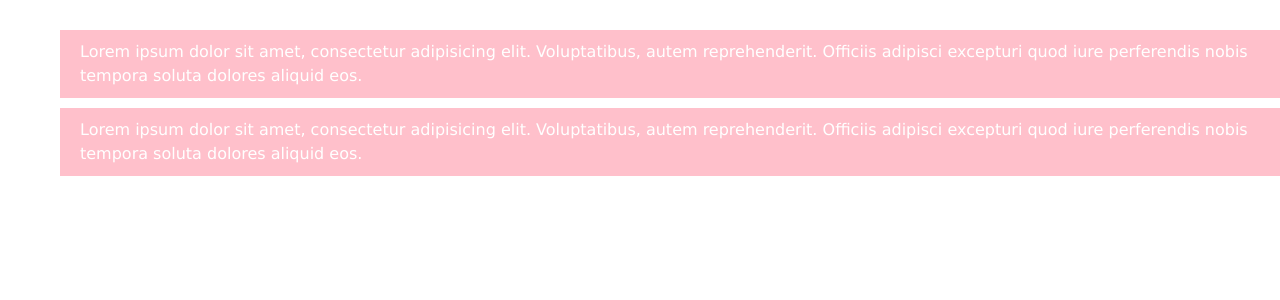
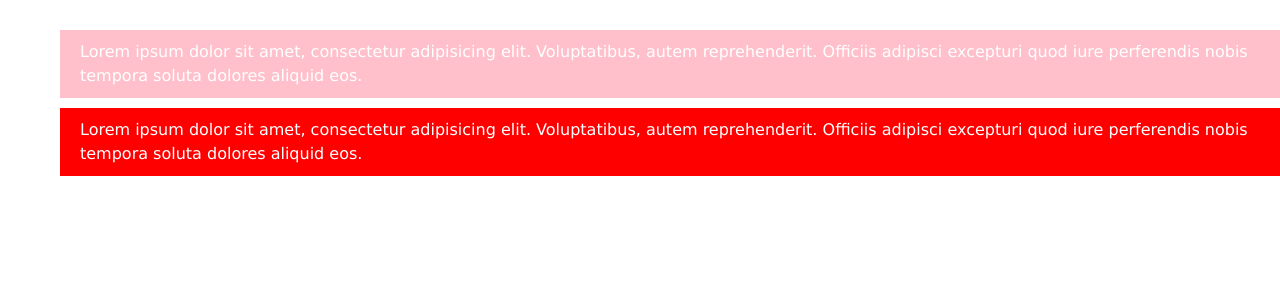
Before and after one commit to ShiyamS/Angular-eShopping, an Angular app: page / in a window 1280 px wide. Shown: the top 300 px of the page. Built offline with nearby package versions, Linux system fonts and the light colour scheme.

Commit message:
clone on NgClass -> appStyle

```diff
--- a/src/app/app.component.html
+++ b/src/app/app.component.html
@@ -66,7 +66,7 @@
 
     <!-- Custom Ng Style  -->
 
-    <p class="container" [ngStyle]="{backgroundColor:'pink',color: 'white'}">Lorem
+    <p class="container" [appStyle]="{backgroundColor: active ? 'green':'red',color: 'white'}">Lorem
       ipsum dolor sit amet,
       consectetur
       adipisicing elit. Voluptatibus,
--- a/src/app/app.component.ts
+++ b/src/app/app.component.ts
@@ -48,5 +48,8 @@ export class AppComponent implements OnInit {
 
   mostLikes = this.mostLikedCard();
 
+  // Based on condition we are setting the background color
+  active: boolean = false
+
 
 }
--- a/src/app/app.module.ts
+++ b/src/app/app.module.ts
@@ -20,10 +20,11 @@ import { HoverDirective } from './customDirectives/hover.directive';
 import { BetterHighlighterDirective } from './customDirectives/better-highlighter.directive';
 import { ClassDirective } from './customDirectives/class.directive';
 import { Highlighter2Directive } from './customDirectives/highlighter2.directive';
+import { StyleDirective } from './customDirectives/style.directive';
 
 @NgModule({
   declarations: [
-    AppComponent, ContainerComponent, NavComponent, HeaderComponent, NotificationComponent, SearchComponent, ProductsComponent, FilterComponent, DemoComponent, CustomerComponent, NgContentComponent, ContentChilcComponent, SetBackgroundDirective, HighlighterDirective, HoverDirective, BetterHighlighterDirective, ClassDirective, Highlighter2Directive
+    AppComponent, ContainerComponent, NavComponent, HeaderComponent, NotificationComponent, SearchComponent, ProductsComponent, FilterComponent, DemoComponent, CustomerComponent, NgContentComponent, ContentChilcComponent, SetBackgroundDirective, HighlighterDirective, HoverDirective, BetterHighlighterDirective, ClassDirective, Highlighter2Directive, StyleDirective
   ],
   imports: [
     BrowserModule,
--- /dev/null
+++ b/src/app/customDirectives/style.directive.ts
@@ -0,0 +1,21 @@
+import { Directive, ElementRef, Renderer2, Input } from '@angular/core';
+
+@Directive({
+  selector: '[appStyle]'
+})
+export class StyleDirective {
+
+  constructor(private element: ElementRef, private renderer: Renderer2) { }
+
+  @Input() set appStyle(value: object) {
+
+    let entries = Object.entries(value);
+    for (let [property, cssValue] of entries) {
+      if (property) {
+        this.renderer.setStyle(this.element.nativeElement, property, cssValue)
+      }
+    }
+
+  }
+
+}
```
